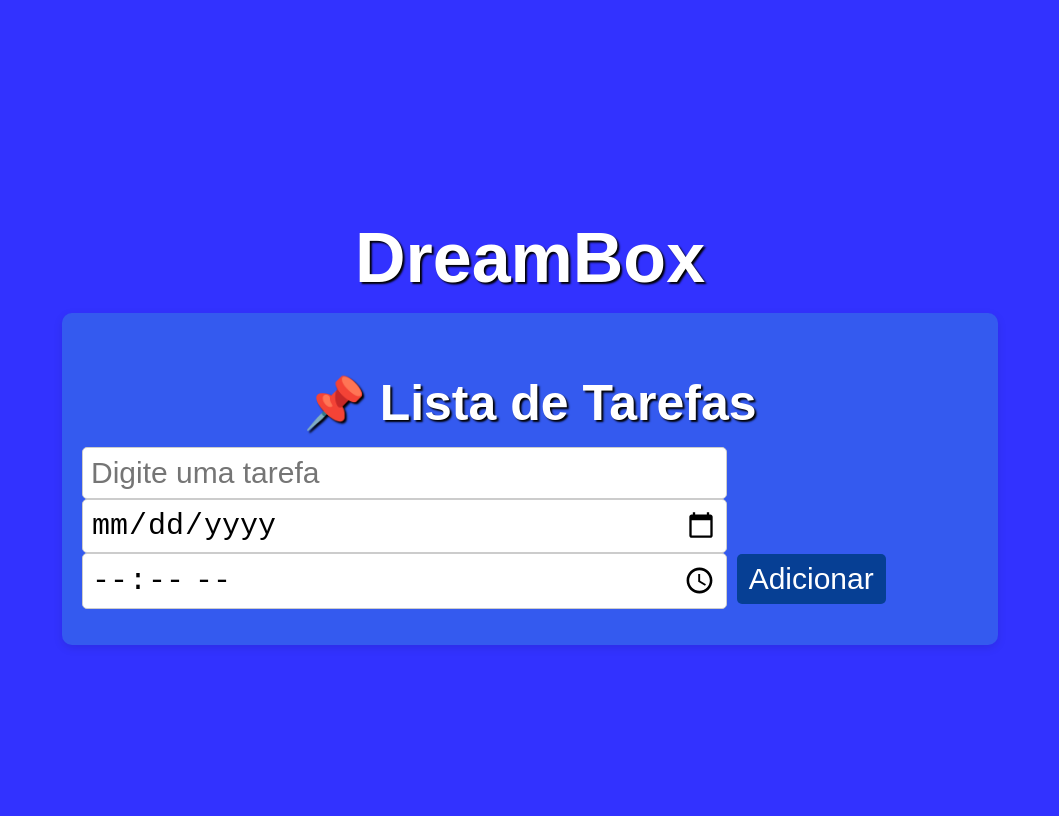
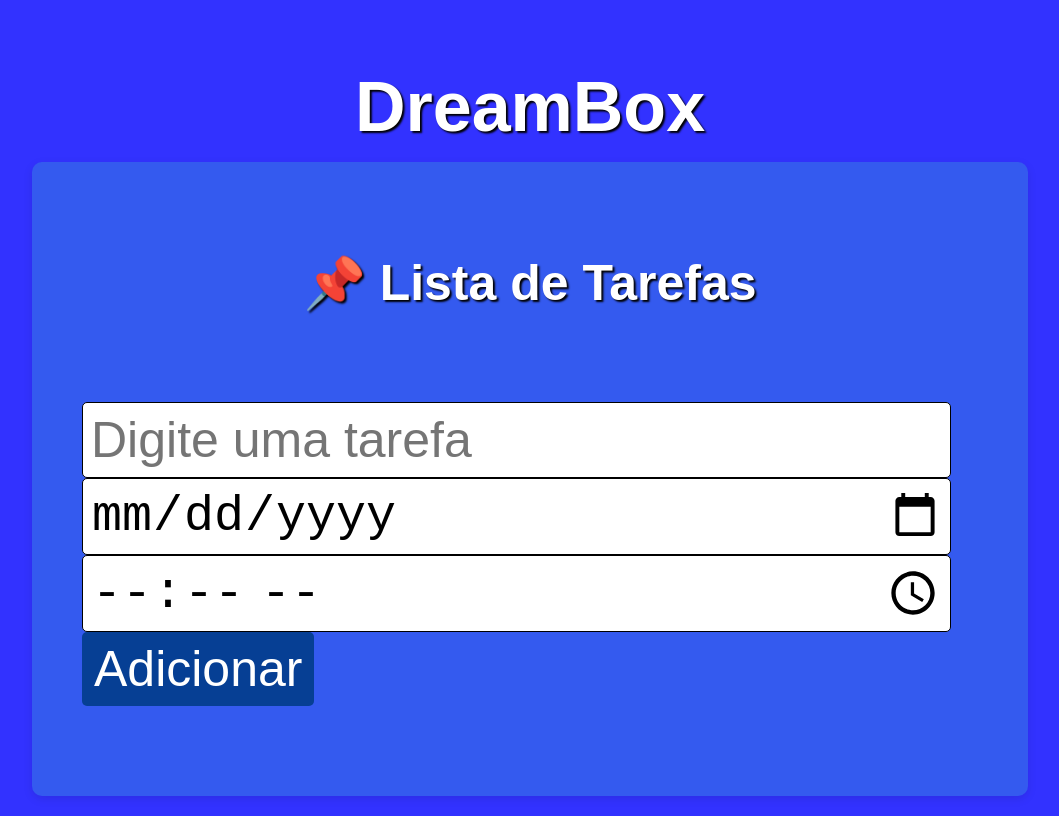
Before and after one commit to Yasmimkreis/DreamBox, a plain HTML site: page Criação de Lista de Tarefas/src/index.html in a window 1280 px wide. Shown: the whole page, without its empty margins (110-1169 px from the left). Drawn offline with Linux system fonts and the light colour scheme.

Commit message:
Update index.html

```diff
--- a/Criação de Lista de Tarefas/src/index.html
+++ b/Criação de Lista de Tarefas/src/index.html
@@ -33,7 +33,7 @@
             /* Container central que envolve a lista */
             .container {
             background: #3675e49a;
-            padding: 20px;
+            padding: 50px;
             border-radius: 10px;
             box-shadow: 0 3px 10px rgba(0,0,0,0.1);
             width: 70vw;
@@ -53,16 +53,16 @@
                 font-size: 50px;
                 color: white;
                 text-shadow: 2px 2px 2px black;
-                margin-bottom: 15px;
+                margin-bottom: 90px;
             }
 
             /* Campo de input onde o usuário digita a tarefa */
             input {
-            width: 70%;
+            width: 95%;
             padding: 8px;
-            border: 1px solid #ccc;
+            border: 1px solid #000000;
             border-radius: 5px;
-            font-size: 30px;
+            font-size: 50px;
             }
 
             /* Botão de adicionar tarefa */
@@ -73,15 +73,16 @@
             color: #fff;
             border-radius: 5px;
             cursor: pointer;
-            margin-left: 5px;
-            font-size: 30px;
+            align-content: center;
+            font-size: 50px;
+
             }
 
             /* Lista de tarefas sem marcadores */
             ul {
             list-style: none;
             padding: 0;
-            margin-top: 15px;
+            margin-top: 40px;
             }
 
             /* Estilo de cada item da lista */
@@ -98,7 +99,7 @@
             /* Estilo quando a tarefa está marcada como concluída */
             li.completed {
             text-decoration: line-through;
-            color: gray;
+            color: rgb(0, 0, 0);
             }
 
             /* Botão de deletar uma tarefa */
```
